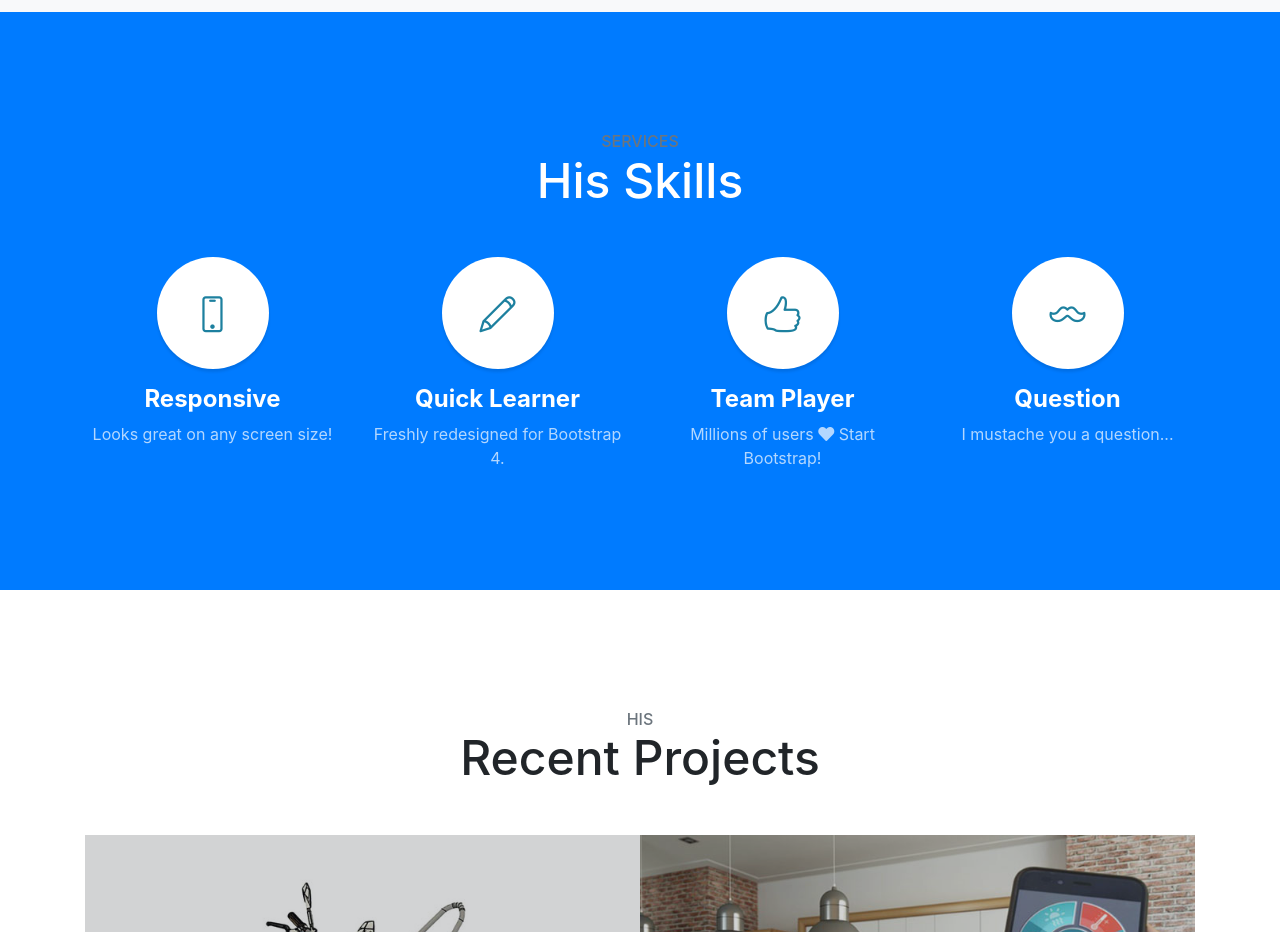
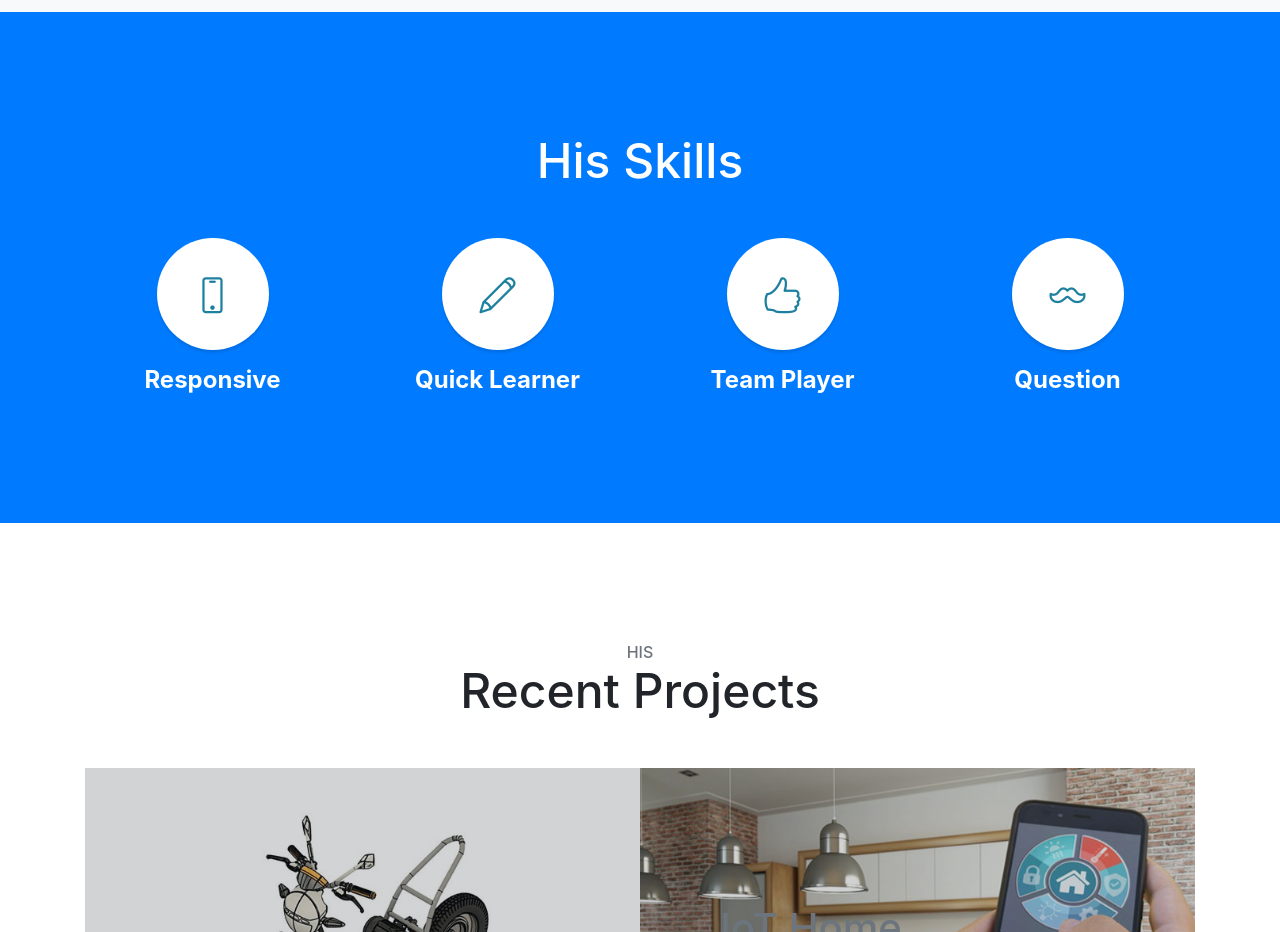
Before and after one commit to Sohanlalc/Portfolio, a website with bundled scripts: page index.html in a window 1280 px wide. Shown: the part 1220-2152 px from the top of the page. Built offline with nearby package versions, Linux system fonts and the light colour scheme.

Commit message:
changes made in skills

```diff
--- a/index.html
+++ b/index.html
@@ -82,7 +82,7 @@
   <section class="content-section bg-primary text-white text-center" id="services">
     <div class="container">
       <div class="content-section-heading">
-        <h3 class="text-secondary mb-0">Services</h3>
+       <!-- <h3 class="text-secondary mb-0">Services</h3> -->
         <h2 class="mb-5">His Skills</h2>
       </div>
       <div class="row">
@@ -93,7 +93,7 @@
           <h4>
             <strong>Responsive</strong>
           </h4>
-          <p class="text-faded mb-0">Looks great on any screen size!</p>
+          <!--<p class="text-faded mb-0">Looks great on any screen size!</p>-->
         </div>
         <div class="col-lg-3 col-md-6 mb-5 mb-lg-0">
           <span class="service-icon rounded-circle mx-auto mb-3">
@@ -102,7 +102,7 @@
           <h4>
             <strong>Quick Learner</strong>
           </h4>
-          <p class="text-faded mb-0">Freshly redesigned for Bootstrap 4.</p>
+          <!--<p class="text-faded mb-0">Freshly redesigned for Bootstrap 4.</p>-->
         </div>
         <div class="col-lg-3 col-md-6 mb-5 mb-md-0">
           <span class="service-icon rounded-circle mx-auto mb-3">
@@ -111,9 +111,9 @@
           <h4>
             <strong>Team Player</strong>
           </h4>
-          <p class="text-faded mb-0">Millions of users
+          <!--<p class="text-faded mb-0">Millions of users
             <i class="fas fa-heart"></i>
-            Start Bootstrap!</p>
+            Start Bootstrap!</p>-->
         </div>
         <div class="col-lg-3 col-md-6">
           <span class="service-icon rounded-circle mx-auto mb-3">
@@ -122,7 +122,7 @@
           <h4>
             <strong>Question</strong>
           </h4>
-          <p class="text-faded mb-0">I mustache you a question...</p>
+         <!-- <p class="text-faded mb-0">I mustache you a question...</p> -->
         </div>
       </div>
     </div>
```
